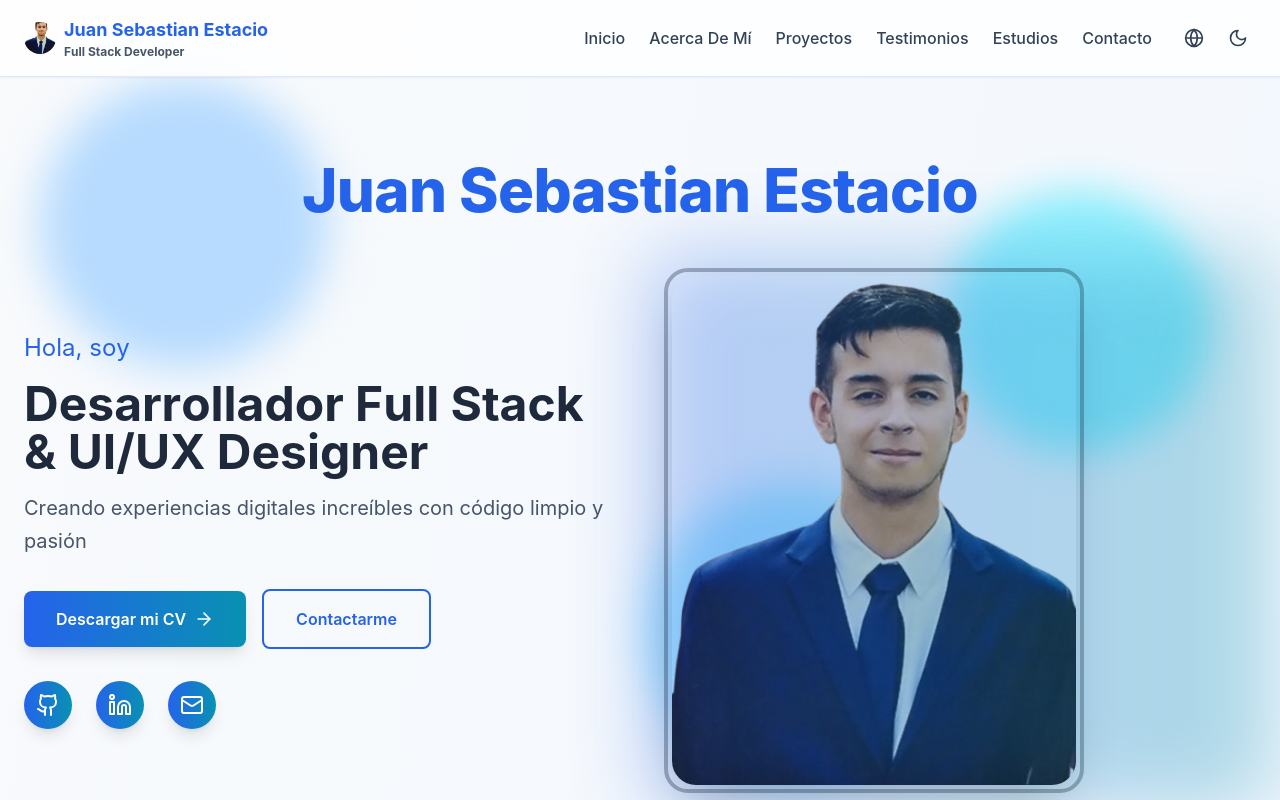
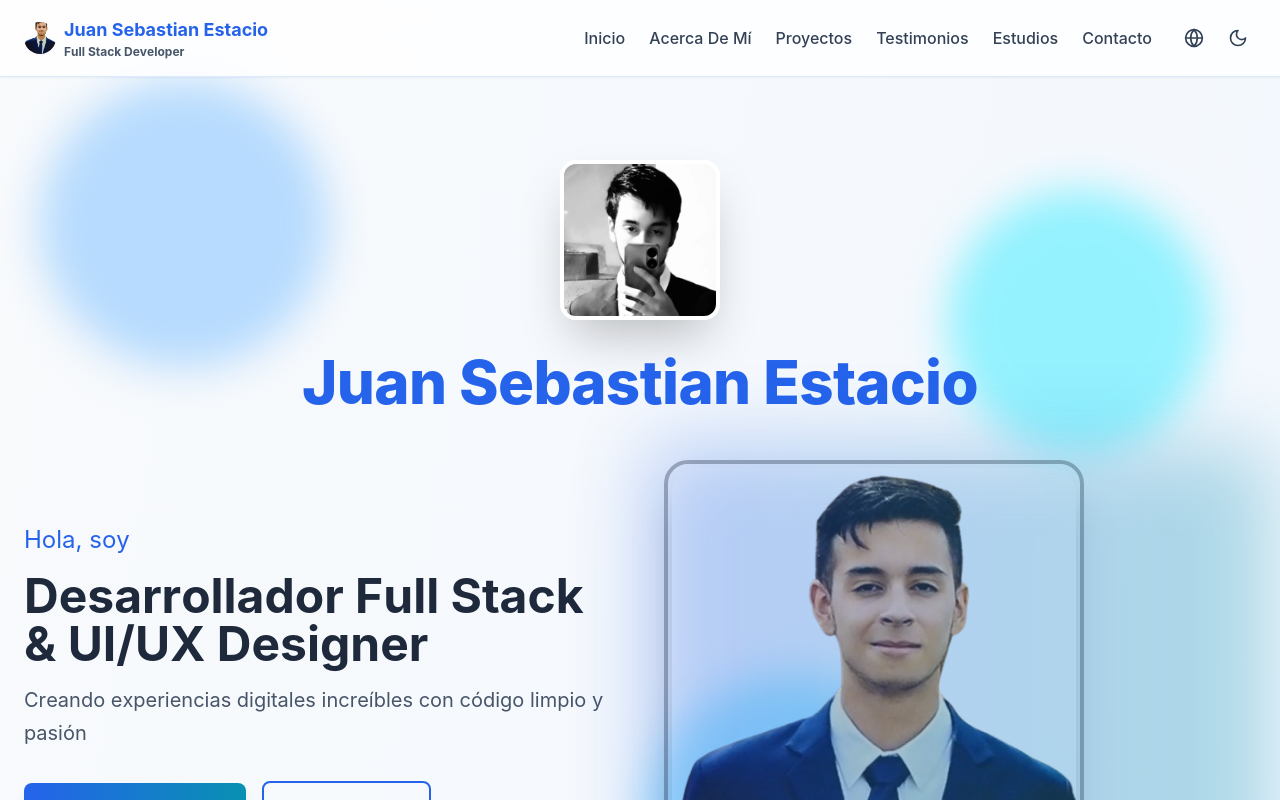
Before and after one commit to JuanSebastianE23/MI_PORTAFOLIO1, a Next.js app: page / in a window 1280 px wide. Shown: the top 800 px of the page. Built offline with nearby package versions, Linux system fonts and the light colour scheme.

Commit message:
subiendo ultimos cambios al portafolio: añadir img hero, ajustes estudios, email, footer

```diff
--- a/app/page.tsx
+++ b/app/page.tsx
@@ -62,8 +62,7 @@ export default function Home() {
       experienciaFecha: '2024 - Presente',
       experienciaDescripcion: 'Formación en desarrollo de software y tecnologías modernas, enfocada en crear soluciones innovadoras y de alta calidad.',
       experienciaTitulo2b: 'Certificado en Procesos para Software de Calidad, Desarrollo de Software',
-      experienciaInstitucion2: 'Servicio Nacional de Aprendizaje (SENA)',
-      experienciaUbicacion2: 'Palmira, Valle del Cauca',
+      experienciaInstitucion2: 'Servicio Nacional de Aprendizaje (SENA) - Palmira, Valle del Cauca',
       experienciaFecha2: '01/2023 - 08/2023',
        testimonio1: 'Juan es un desarrollador excepcional. Su atención al detalle y capacidad para resolver problemas complejos realmente es impresionante.',
        testimonio2: 'Trabajar con Juan fue una experiencia fantástica. Su código limpio, bien documentado y eficiente facilitó todo el proceso de desarrollo.',
@@ -120,8 +119,7 @@ export default function Home() {
        experienciaFecha: '2024 - Present',
        experienciaDescripcion: 'Training in software development and modern technologies, focused on creating innovative and high-quality solutions.',
       experienciaTitulo2b: 'Certificate in Software Quality Processes, Software Development',
-       experienciaInstitucion2: 'National Learning Service (SENA)',
-       experienciaUbicacion2: 'Palmira, Valle del Cauca',
+      experienciaInstitucion2: 'National Learning Service (SENA) - Palmira, Valle del Cauca',
       experienciaFecha2: '01/2023 - 08/2023',
        testimonio1: 'Juan is an exceptional developer. His attention to detail and ability to solve complex problems is impressive.',
        testimonio2: 'Working with Juan was a fantastic experience. His clean and well-documented code facilitated the entire development process.',
@@ -277,6 +275,21 @@ src="/1000247272-removebg-preview(1).png"
         </div>
 
          <div className="relative max-w-7xl mx-auto px-6 py-12 md:py-20">
+           {/* Nueva imagen al principio del hero */}
+           <motion.div
+             initial={{ opacity: 0, scale: 0.9 }}
+             animate={{ opacity: 1, scale: 1 }}
+             transition={{ delay: 0.1 }}
+             className="flex justify-center mb-8"
+           >
+             <img
+               src="/WhatsApp Image 2026-04-22 at 8.13.42 AM.jpeg"
+               alt="Hero image"
+               className="w-32 h-32 md:w-40 md:h-40 rounded-2xl object-cover shadow-2xl border-4 border-white dark:border-slate-700"
+               loading="eager"
+             />
+           </motion.div>
+
            <motion.div
              initial={{ opacity: 0, y: 20 }}
              animate={{ opacity: 1, y: 0 }}
@@ -750,9 +763,6 @@ src="/1000247272-removebg-preview(1).png"
                        <p className="text-lg text-blue-600 font-semibold">
                          {t('experienciaInstitucion2')}
                        </p>
-                      <p className="text-sm text-slate-500">
-                        {t('experienciaUbicacion2')}
-                      </p>
                      </div>
                      <span className="px-4 py-2 bg-gradient-to-r from-blue-100 to-cyan-100 text-blue-700 rounded-lg font-semibold">
                        {t('experienciaFecha2')}
@@ -832,7 +842,7 @@ src="/1000247272-removebg-preview(1).png"
 
           <div className="grid md:grid-cols-3 gap-8 max-w-4xl mx-auto">
             {[
-               { Icon: Mail, href: 'mailto:juan.estacioenri@campusucc.edu.co', label: t('emailLabel'), value: 'juan.estacioenri@campusucc.edu.co' },
+               { Icon: Mail, href: 'mailto:sebastianjuan514@gmail.com', label: t('emailLabel'), value: 'sebastianjuan514@gmail.com' },
                { Icon: Phone, label: t('telefonoLabel'), value: '+57 300 123 4567', href: 'tel:+573001234567' },
                { Icon: MapPin, label: t('ubicacionLabel'), value: 'San Juan de Pasto, Nariño, Colombia', href: null }
             ].map(({ Icon, label, value, href }, index) => (
@@ -933,26 +943,8 @@ src="/1000247272-removebg-preview(1).png"
 
        <footer className="bg-gradient-to-r from-blue-900 to-cyan-900 text-white py-12">
          <div className="max-w-7xl mx-auto px-6">
-          <div className="flex flex-col items-center justify-center space-y-4">
-            <div className="flex gap-2">
-              {[...Array(3)].map((_, i) => (
-                <motion.div
-                  key={i}
-                  animate={{
-                    y: [0, -10, 0],
-                    scale: [1, 1.2, 1]
-                  }}
-                  transition={{
-                    duration: 2,
-                    repeat: Infinity,
-                    delay: i * 0.2
-                  }}
-                  className="w-3 h-3 bg-cyan-400 rounded-full"
-                />
-              ))}
-            </div>
-             <p className="text-xl font-semibold">Portfolio Profesional</p>
-             <p className="text-blue-200">© 2026 Juan Sebastian Estacio - Todos los derechos reservados</p>
+           <div className="flex flex-col items-center justify-center">
+             <p className="text-xl font-semibold">© 2026 Juan Sebastian Estacio - Todos los derechos reservados</p>
            </div>
          </div>
        </footer>
```
Also changed, not shown: public/WhatsApp Image 2026-04-22 at 8.13.42 AM.jpeg (added). Lines whose indentation alone changed are shown as unchanged.
